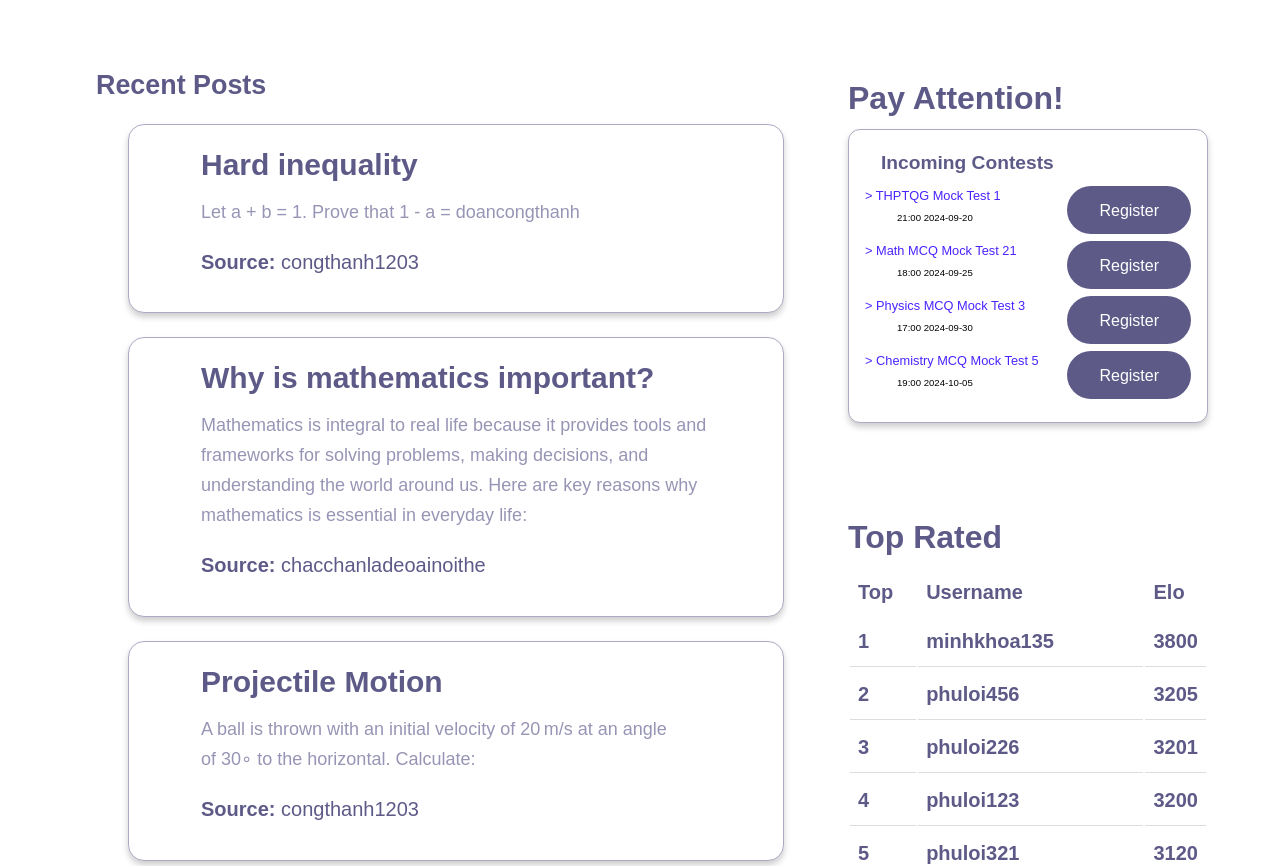
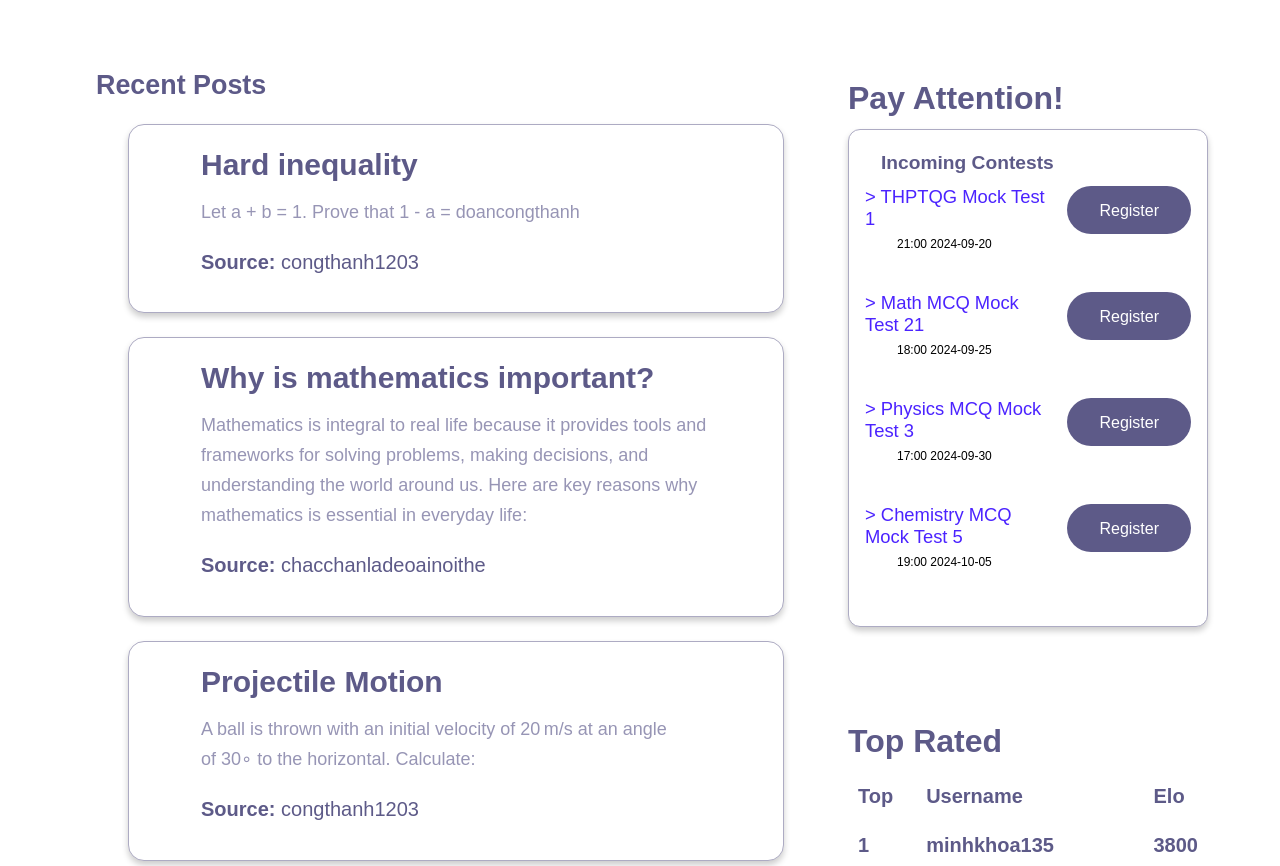
Before and after one commit to vtphatt2/EduForces, a React (Vite) app in the folder eduforces_frontend/: page / in a window 1280 px wide. Shown: the top 866 px of the page. Built offline with nearby package versions, Linux system fonts and the light colour scheme.

Commit message:
Add button logic in HomeContest

```diff
--- a/eduforces_frontend/src/pages/Home/HomeContest.module.css
+++ b/eduforces_frontend/src/pages/Home/HomeContest.module.css
@@ -6,9 +6,6 @@
 .sidebar {
     flex: 1;
     display: flex;
-    flex-direction: column;
-    gap: 0.5rem;
-    margin: 0;
 }
 
 .contestItem {
@@ -16,38 +13,35 @@
     display: flex;
     flex-direction: column;
     position: relative;
-    margin-bottom: 1rem;
+    margin-bottom: 2.5rem;
     gap: 0.25rem;
 }
 
 .contestTitle {
-    font-size: 1rem;
+    font-size: clamp(1.15rem, 0.25vw, 1.5rem);
     font-weight: 400;
-    font-size: clamp(0.75rem, 1vw, 1.25rem);
     font-family: 'Poppins', sans-serif;
     color: #4B23FF;
 }
 
+.registeredContestTitle {
+    font-size: clamp(1.15rem, 0.25vw, 1.5rem);
+    font-weight: 400;
+    font-family: 'Poppins', sans-serif;
+    color: #00B853;
+}
+
 .contestTimestampWrapper {
-    font-size: 0.9rem;
-    color: gray;
     margin-left: clamp(2rem, 1vw, 3rem);
 }
 
 .contestTimestamp {
-    font-size: clamp(0.5rem, 0.75vw, 1rem);
+    font-size: clamp(0.75rem, 0.8vw, 1.25rem);
     font-weight: 400;
     font-family: 'Poppins', sans-serif;
     color: #000000;
 }
 
-  /* Button - Vertically centered between the rows */
-.middleButton {
-    align-self: center;
-    /* Positioned within .contestItem */
-    top: 50%;
-    transform: translateY(-50%);
-}
 
 .registerButtonWrapper {
     display: flex;
--- a/eduforces_frontend/src/pages/Home/HomeContest.tsx
+++ b/eduforces_frontend/src/pages/Home/HomeContest.tsx
@@ -1,19 +1,26 @@
-import React from "react";
+import React, { useState } from "react";
 import { HomeContestProps } from "./Type";
 import Button from "../../components/Button.tsx";
 import styles from "./HomeContest.module.css";
 
 const HomeContest: React.FC<HomeContestProps> = ({ title, timestamp }) => {
+  const [isRegistered, setIsRegistered] = useState(false);
+
   const handleRegisterClick = () => {
-    // Implement the registration logic here
-    console.log("Registered for contest");
+    setIsRegistered((prev) => !prev);
   };
 
   return (
     <div className={styles.homeContestContainer}>
       <section className={styles.contestItem}>
         <div className={styles.contestTitleWrapper}>
-          <span className={styles.contestTitle}>{title}</span>
+          <span
+            className={`${styles.contestTitle} ${
+              isRegistered ? styles.registeredContestTitle : ""
+            }`}
+          >
+            {title}
+          </span>
         </div>
         <div className={styles.contestTimestampWrapper}>
           <span className={styles.contestTimestamp}>{timestamp}</span>
@@ -22,7 +29,12 @@ const HomeContest: React.FC<HomeContestProps> = ({ title, timestamp }) => {
 
       <aside className={styles.sidebar}>
         <section className={styles.registerButtonWrapper}>
-          <Button label="Register" onClick={handleRegisterClick} />
+          <Button
+            label={isRegistered ? "Cancel" : "Register"}
+            onClick={handleRegisterClick}
+            color={isRegistered ? "#1E285F" : "white"}
+            backgroundColor={isRegistered ? "#F2F1FA" : "#5D5A88"}
+          />
         </section>
       </aside>
     </div>
```
